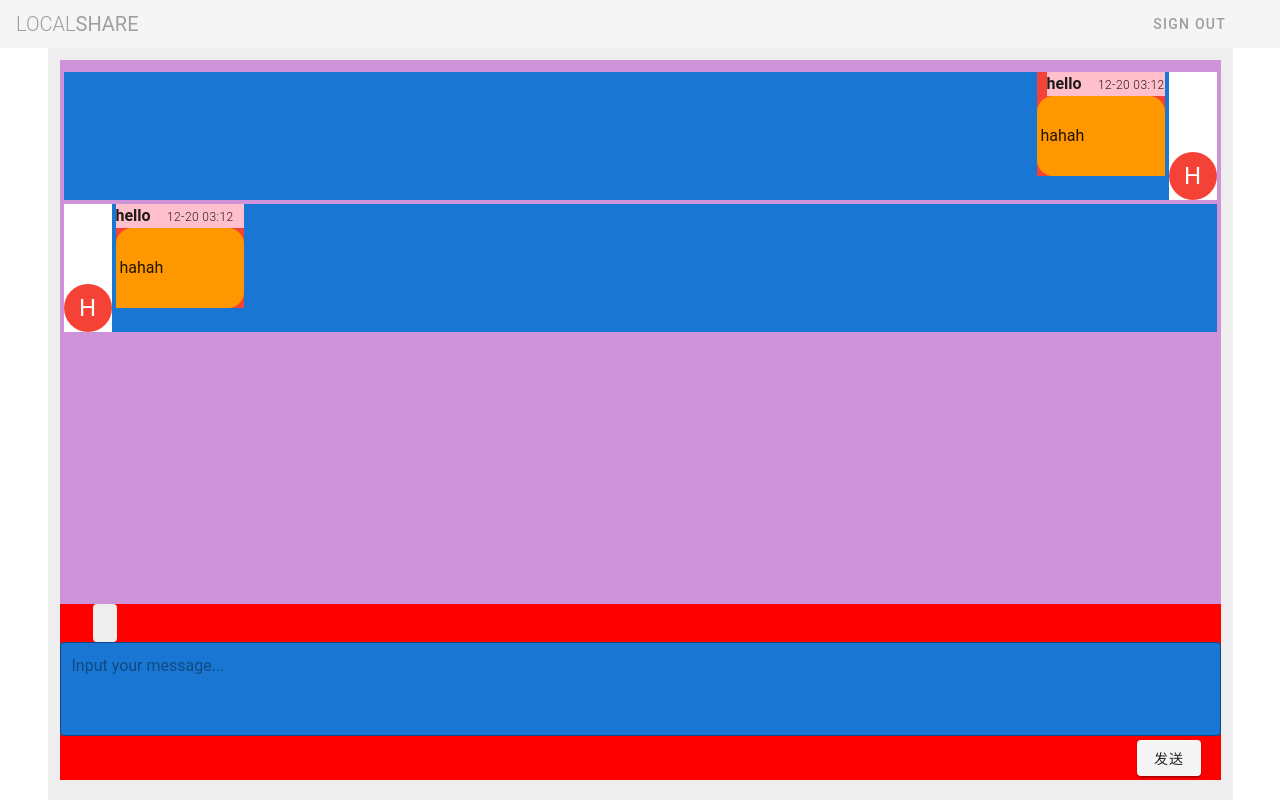
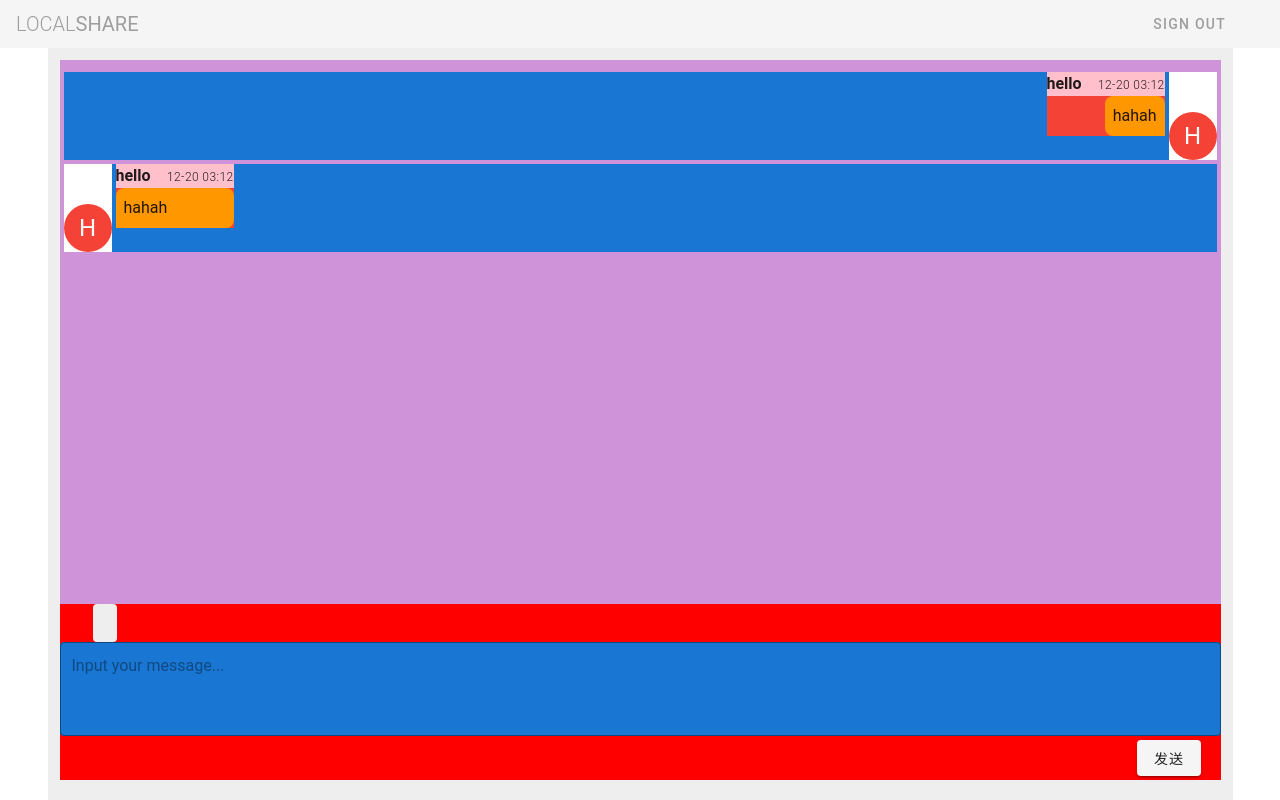
Before and after one commit to lylhw13/local-share, a Vue app in the folder message_window/: page /messagewindow in a window 1280 px wide. Built offline with nearby package versions, Linux system fonts and the light colour scheme; the HTML template or start-up script is replaced by a standard one.

Commit message:
imporve some gui

```diff
--- a/message_window/src/components/MessageItem.vue
+++ b/message_window/src/components/MessageItem.vue
@@ -1,7 +1,7 @@
 <template>
   <div id="message-box"  class="primary pa-0 ma-1 d-flex flex-row" :class="{'flex-row-reverse': !message.receive}">
     <div id="avatar" style="background-color: white" class="d-flex align-end">
-      <v-avatar v-bind:color="message.color">
+      <v-avatar v-bind:color="message.color" small>
         <span class="white--text headline">{{
           message.username[0].toUpperCase()
         }}</span>
@@ -29,11 +29,11 @@
           class="pa-1 orange message-text-content"
           :style="
             message.receive
-              ? `border-bottom-right-radius: 1rem;`
-              : `border-bottom-left-radius: 1rem;`
+              ? `border-bottom-right-radius: 0.5rem;`
+              : `border-bottom-left-radius: 0.5rem;`
           "
         >
-          <div  class="align-self-center text-content">
+          <div class="text-content">
           {{ message.data }}
           </div>
         </div>
@@ -46,15 +46,15 @@
           class="pa-1 orange message-text-content"
           :style="
             message.receive
-              ? `border-bottom-right-radius: 1rem;`
-              : `border-bottom-left-radius: 1rem;`
+              ? `border-bottom-right-radius: 0.5rem;`
+              : `border-bottom-left-radius: 0.5rem;`
           "
           v-on:click="downloadFile"
         >
+        <!-- <v-icon large>mdi-file-document-multiple-outline</v-icon> -->
           <div  class="align-self-center text-content">
           {{ message.data }}
           </div>
-           <v-icon right>mdi-file-document-multiple-outline</v-icon>
         </div>
       </template>
 
@@ -94,8 +94,6 @@ export default {
           },
           downloadFile() {
             console.log("download file")
-            // console.log("path " + this.message.info.path)
-            // console.log("name " + this.message.info.name)
 
             axios.get(this.message.path,
             {
@@ -134,15 +132,17 @@ export default {
 }
 
 .message-text-content {
-    min-width: 10vw;
-    min-height: 10vh;
-    border-top-left-radius: 1rem;
-    border-top-right-radius: 1rem;
+    /* min-width: 10vw; */
+    /* min-height: 10vh; */
+    border-top-left-radius: 0.5rem;
+    border-top-right-radius: 0.5rem;
     display: flex;
+    max-width: 40vw;
 }
 
 .text-content {
-    max-width: 40vw;
+    padding: 0.25rem;
+    overflow-wrap: break-word;
 }
 
 #message-part {
--- a/message_window/src/views/MainWindow.vue
+++ b/message_window/src/views/MainWindow.vue
@@ -35,7 +35,6 @@
           <v-btn v-on:click="send" class="align-self-end ma-1 mr-5" v-bind:loading="loading">
             发送
           </v-btn>
-
 
       </div>
     </div>
```
